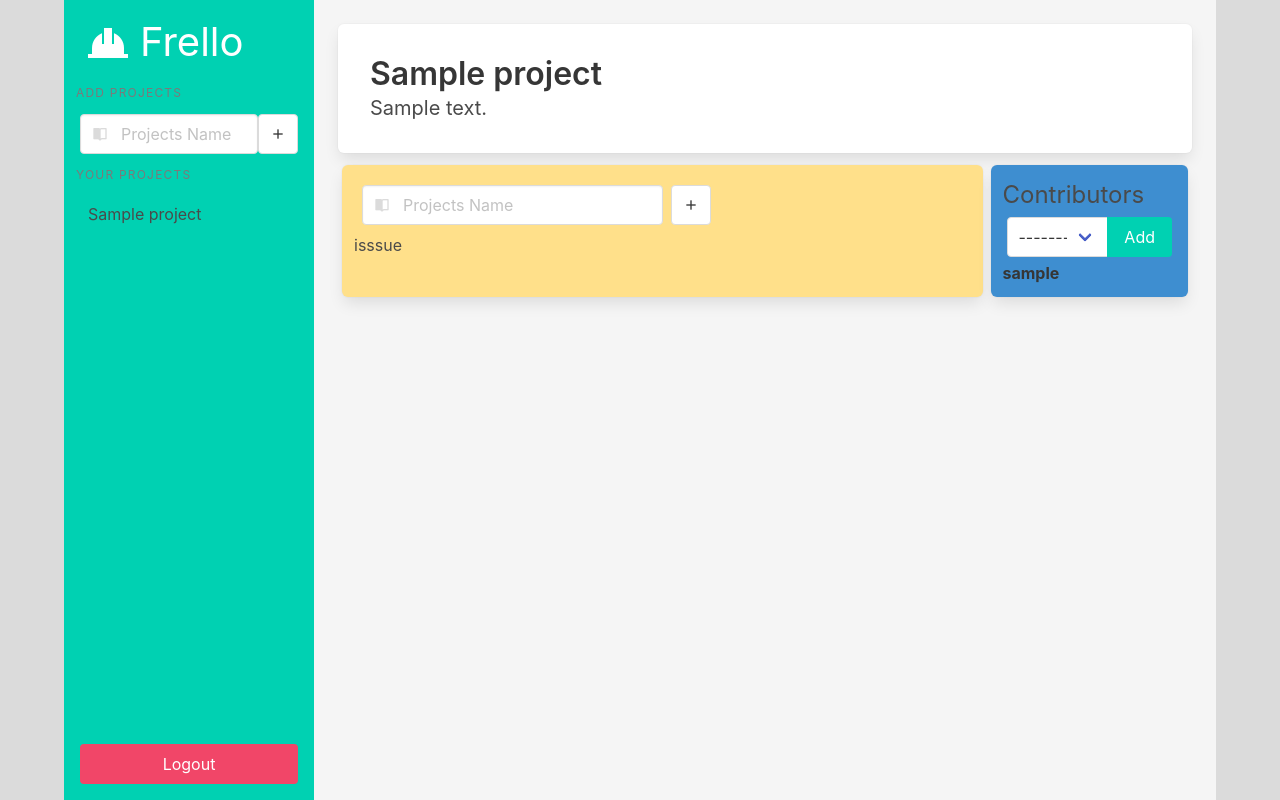
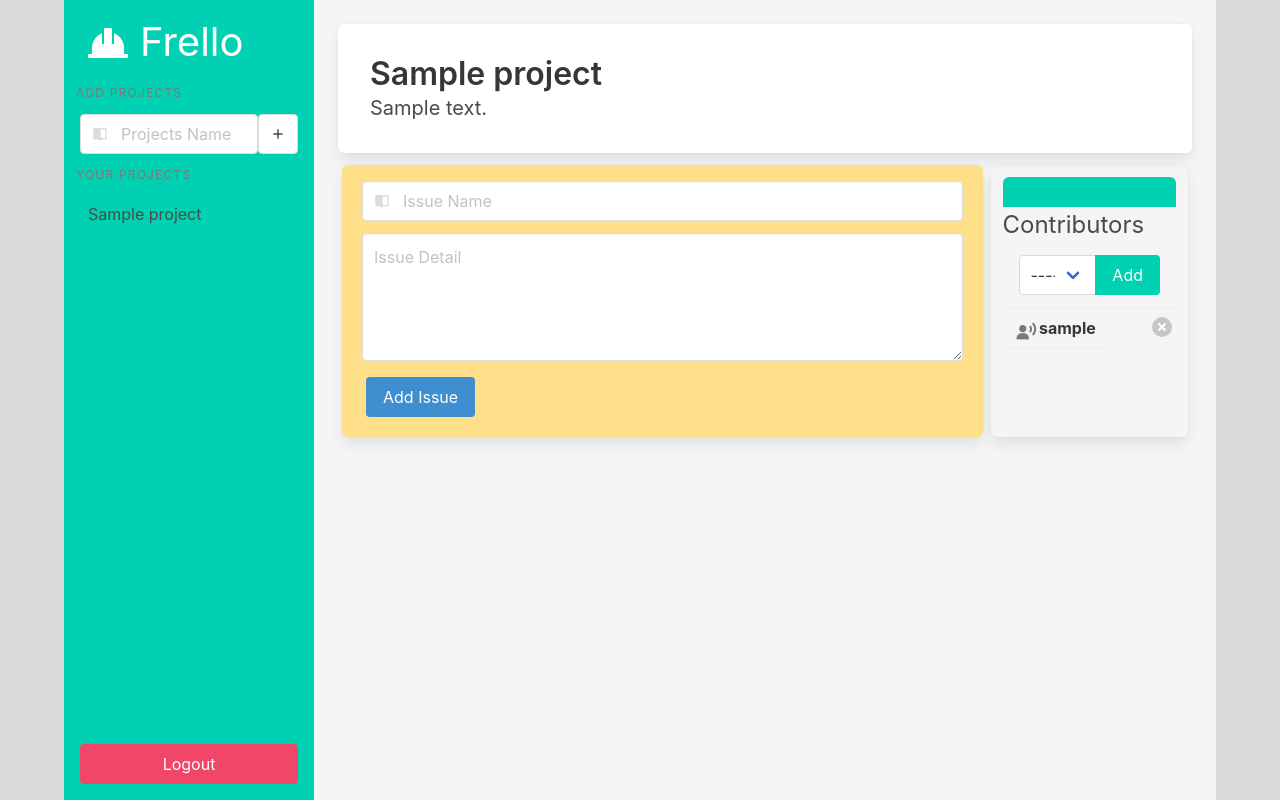
Before and after one commit to sagarc03/frello, a Django app: page /project/1 in a window 1280 px wide. Run offline with Django 4.2, Linux system fonts and the light colour scheme; a user stored in the database is signed in; tables that the repository leaves empty hold one stand-in row (values such as "Sample post"); some libraries are stand-ins or nearby versions.

Commit message:
finish project page

```diff
--- a/frello/models.py
+++ b/frello/models.py
@@ -37,9 +37,11 @@ class Issue(models.Model):
         CLOSED = "CL", "closed"
 
     issue_number = models.IntegerField()
-    create_by = models.ForeignKey(get_user_model(), on_delete=models.CASCADE)
+    created_by = models.ForeignKey(get_user_model(), on_delete=models.CASCADE)
     project = models.ForeignKey(Project, on_delete=models.CASCADE)
     status = models.CharField(
         max_length=2, choices=Status.choices, default=Status.OPENED
     )
+    title = models.CharField(max_length=150)
+    description = models.TextField()
     is_delete = models.BooleanField(default=False)
--- a/frello/urls.py
+++ b/frello/urls.py
@@ -3,7 +3,10 @@ from django.urls import path
 
 from .views import (
     add_contributor_to_project,
+    add_issue,
     add_project,
+    delete_contributor,
+    delete_issue,
     get_project,
     index,
     landing,
@@ -16,10 +19,34 @@ urlpatterns = [
     path("add/", add_project, name="add"),
     path("project/<int:project_id>", get_project, name="project-page"),
     path(
-        "project/<int:project_id>/contributor/add",
+        "project/<int:project_id>/contributor/add/",
         add_contributor_to_project,
         name="contributor-add",
     ),
-    # path("issue/<int:issue_id>", add_project, name="issue-page"),
+    path(
+        "project/<int:project_id>/contributor/<int:user_id>/remove/",
+        delete_contributor,
+        name="contributor-remove",
+    ),
+    path(
+        "project/<int:project_id>/issue/add/",
+        add_issue,
+        name="issue-add",
+    ),
+    path(
+        "project/<int:project_id>/issue/<int:issue_id>/delete/",
+        delete_issue,
+        name="issue-delete",
+    ),
+    path(
+        "project/<int:project_id>/issue/<int:issue_id>/update/",
+        add_issue,
+        name="issue-update",
+    ),
+    path(
+        "project/<int:project_id>/issue/<int:issue_id>/",
+        add_issue,
+        name="issue-page",
+    ),
     path("", index, name="index"),
 ]
--- a/frello/views.py
+++ b/frello/views.py
@@ -6,7 +6,7 @@ from django.http.response import HttpResponseNotFound
 from django.shortcuts import get_object_or_404, render
 from django.views.decorators.http import require_http_methods
 
-from .models import Project
+from .models import Issue, Project
 
 
 @login_required
@@ -87,6 +87,7 @@ def get_project(request: HttpRequest, project_id: int) -> HttpResponse:
                 owner=request.user
             ),
             "project": proj,
+            "issue_list": Issue.objects.filter(project=proj, is_delete=False),
             "other_users": proj_contributors,
         },
     )
@@ -127,10 +128,155 @@ def add_contributor_to_project(
         request,
         template_name="frello/contributor_list.html",
         context={
-            "your_project_list": Project.objects.filter(  # type: ignore
-                owner=request.user
-            ),
             "project": proj,
             "other_users": proj_contributors,
         },
     )
+
+
+@login_required
+@require_http_methods(["POST"])
+def delete_contributor(
+    request: HttpRequest, project_id: int, user_id: int
+) -> HttpResponse:
+    """add contributors to project"""
+    try:
+        proj = Project.objects.get(pk=project_id)
+    except Project.DoesNotExist:
+        return HttpResponse(
+            "Project does not exists.",
+            status=404,
+        )
+    try:
+        user = get_user_model().objects.get(pk=user_id)
+    except get_user_model().DoesNotExist:
+        return HttpResponse(
+            "user not found.",
+            status=404,
+        )
+    proj.contributors.remove(user)
+    proj.save()
+    proj_contributors = get_user_model().objects.exclude(
+        id__in=proj.contributors.all().values_list("id"),
+    )
+    proj_contributors = proj_contributors.exclude(id=request.user.pk)
+
+    return render(
+        request,
+        template_name="frello/contributor_list.html",
+        context={
+            "project": proj,
+            "other_users": proj_contributors,
+        },
+    )
+
+
+@login_required
+@require_http_methods(["POST"])
+def add_issue(request: HttpRequest, project_id: int) -> HttpResponse:
+    """add issue to project"""
+    try:
+        proj = Project.objects.get(pk=project_id)
+    except Project.DoesNotExist:
+        return HttpResponse(
+            "Project does not exists.",
+            status=404,
+        )
+    if (
+        proj.owner != request.user
+        and request.user not in proj.contributors.all()
+    ):
+        return HttpResponse(
+            "Project does not exists.",
+            status=404,
+        )
+
+    issue_number = Issue.objects.filter(project=proj).count()
+    Issue.objects.create(  # type: ignore
+        issue_number=issue_number + 1,
+        project=proj,
+        created_by=request.user,
+        title=request.POST["title"],
+        description=request.POST.get("description", ""),
+    )
+
+    proj_contributors = get_user_model().objects.exclude(
+        id__in=proj.contributors.all().values_list("id"),
+    )
+    proj_contributors = proj_contributors.exclude(id=request.user.pk)
+    return render(
+        request,
+        template_name="frello/issue_list.html",
+        context={
+            "project": proj,
+            "issue_list": Issue.objects.filter(project=proj, is_delete=False),
+        },
+    )
+
+
+@login_required
+@require_http_methods(["POST"])
+def delete_issue(
+    request: HttpRequest, project_id: int, issue_id: int
+) -> HttpResponse:
+    """add issue to project"""
+    try:
+        proj = Project.objects.get(pk=project_id)
+    except Project.DoesNotExist:
+        return HttpResponse(
+            "Project does not exists.",
+            status=404,
+        )
+    if (
+        proj.owner != request.user
+        and request.user not in proj.contributors.all()
+    ):
+        return HttpResponse(
+            "Project does not exists.",
+            status=404,
+        )
+
+    try:
+        issue = Issue.objects.get(pk=issue_id)
+    except Issue.DoesNotExist:
+        return HttpResponse(
+            "Issue does not exists.",
+            status=404,
+        )
+    issue.is_delete = True
+    issue.save()
+    return render(
+        request,
+        template_name="frello/issue_list.html",
+        context={
+            "project": proj,
+            "issue_list": Issue.objects.filter(project=proj, is_delete=False),
+        },
+    )
+
+
+@login_required
+@require_http_methods(["GET"])
+def issue_page(request: HttpRequest, issue_id: int) -> HttpResponse:
+    """get issue page"""
+    if (
+        not Issue.objects.filter(pk=issue_id).exists()
+        or Issue.objects.get(pk=issue_id).project.owner != request.user
+        or request.user
+        not in Issue.objects.get(pk=issue_id).project.contributors.all()
+    ):
+        return HttpResponse(
+            "issue does not exists.",
+            status=404,
+        )
+    return render(
+        request,
+        template_name="frello/issue_page.html",
+        context={
+            "your_project_list": Project.objects.filter(  # type: ignore
+                owner=request.user
+            ),
+            "issue_list": Issue.objects.filter(project=proj),
+            "issue": Issue.objects.get(pk=issue_id),
+        },
+    )
--- a/templates/frello/contributor_list.html
+++ b/templates/frello/contributor_list.html
@@ -1,5 +1,36 @@
+{# contributor-list #}
+<div class="panel-block">
+  <form hx-post="{% url 'frello:contributor-add' project.id %}" class="m-1" hx-target="#contributor-list">
+    {% csrf_token %}
+    <input type="hidden" name="project_id" id="project_id" value="{{project.pk}}">
+    <div class="field has-addons">
+      <div class="control is-expanded">
+        <div class="select is-fullwidth">
+          <select name="contributor_id">
+            <option value="" selected>--------</option>
+            {% for other_user in other_users %}
+              <option value="{{ other_user.id }}">{{ other_user.username }}</option>
+            {% endfor %}
+          </select>
+        </div>
+      </div>
+      <div class="control">
+        <button type="submit" class="button is-primary">Add</button>
+      </div>
+    </div>
+  </form>
+</div>
 {% for contributor in project.contributors.all %}
-<div class="block">
-  <strong>{{ contributor.username}}</strong>
-</div>
+  <div class="is-flex is-justify-content-space-between is-align-items-center">
+    <a class="panel-block">
+      <span class="panel-icon">
+        <i class="bx bxs-user-voice bx-sm"></i>
+      </span>
+      <strong>{{ contributor.username}}</strong>
+    </a>
+    <form hx-post="{% url 'frello:contributor-remove' project.id contributor.id %}" class="m-1" hx-target="#contributor-list">
+      {% csrf_token %}
+      <button class="delete" type="submit"></button>
+    </form>
+  </div>
 {% endfor %}
--- /dev/null
+++ b/templates/frello/issue_list.html
@@ -0,0 +1,15 @@
+<ul class="menu-list">
+  {% for issue in issue_list %}
+  <li class="is-flex is-justify-content-space-between">
+    <a>#{{ issue.issue_number}} {{ issue.title }}</a>
+    <form
+      hx-post="{% url 'frello:issue-delete' project.id issue.id %}"
+      class="m-1"
+      hx-target="#issue-list"
+    >
+      {% csrf_token %}
+      <button class="delete" type="submit"></button>
+    </form>
+  </li>
+  {% endfor %}
+</ul>
--- a/templates/frello/project_page.html
+++ b/templates/frello/project_page.html
@@ -7,56 +7,50 @@
       {% endif %}
     </div>
   </div>
+
   <div class="columns m-2">
     <div class="box column is-three-quarters has-background-warning m-1">
-      <form hx-post="{% url 'frello:add' %}" class="m-1" hx-target="#your-projects">
+      <form hx-post="{% url 'frello:issue-add' project.id %}" class="m-1" hx-target="#issue-list">
         {% csrf_token %}
-        <div class="field is-flex">
-          <p class="control has-icons-left m-1">
+        <div class="field">
+          <div class="control has-icons-left m-1">
             <input
               class="input"
               type="text"
-              name="name"
-              placeholder="Projects Name"
+              name="title"
+              placeholder="Issue Name"
             />
             <span class="icon is-small is-left">
               <i class="bx bxs-book-open"></i>
             </span>
-          </p>
-          <button class="button m-1">
-            <span class="icon is-small">
-              <i class="bx bx-plus"></i>
-            </span>
-          </button>
+          </div>
         </div>
-      </form>
-      isssue
-    </div>
-    <div class="box column has-background-info m-1">
-      <h1 class="is-size-4">Contributors</h1>
-      <form hx-post="{% url 'frello:contributor-add' project.id %}" class="m-1" hx-target="#contributor-list">
-        {% csrf_token %}
-        <input type="hidden" name="project_id" id="project_id" value="{{project.pk}}">
-        <div class="field has-addons">
-          <div class="control is-expanded">
-            <div class="select is-fullwidth">
-              <select name="contributor_id">
-                <option value="" selected>--------</option>
-                {% for other_user in other_users %}
-                  <option value="{{ other_user.id }}">{{ other_user.username }}</option>
-                {% endfor %}
-              </select>
-            </div>
+        <div class="field">
+          <div class="control has-icons-left m-1">
+            <textarea class="textarea" name="description" placeholder="Issue Detail"></textarea>
           </div>
-          <div class="control">
-            <button type="submit" class="button is-primary">Add</button>
+        </div>
+        <div class="field">
+          <div class="control has-icons-left m-1">
+            <button class="button is-info m-1">Add Issue</button>
           </div>
         </div>
       </form>
+      <div class="menu" id="issue-list">
+        {% include "frello/issue_list.html" %}
+      </div>
+    </div>
+
+    <article class="panel is-primary column m-1">
+
+      <p class="panel-heading">
+        <h1 class="is-size-4">Contributors</h1>
+      </p>
+
       <div id="contributor-list">
         {% include "frello/contributor_list.html" %}
       </div>
-    </div>
-  </div>
+
+    </article>
 
 {% endblock main %}
```
Also changed, not shown: frello/migrations/0003_rename_create_by_issue_created_by.py (added), frello/migrations/0004_issue_description_issue_title.py (added).
